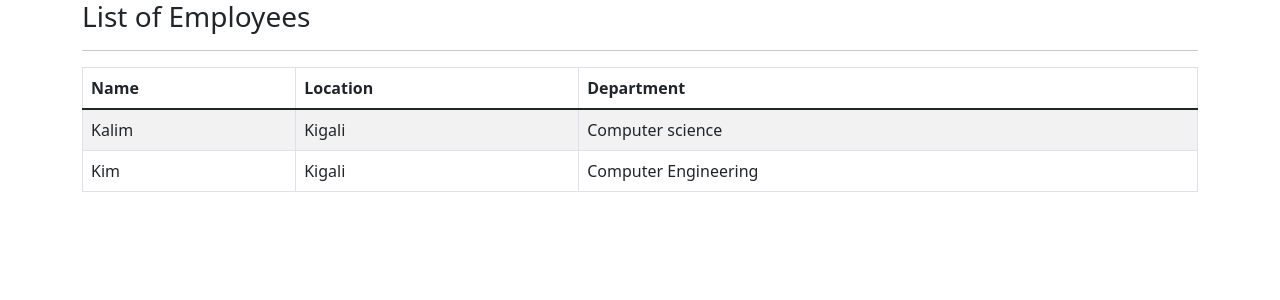
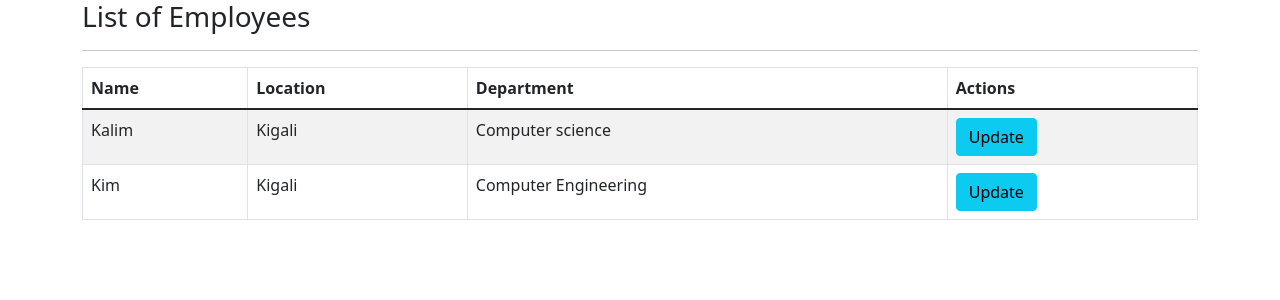
Before and after one commit to Rxavio/springboot-react-stack, a React (Create React App) app: page / in a window 1280 px wide. Shown: the top 300 px of the page. Built offline with nearby package versions, Linux system fonts and the light colour scheme.

Commit message:
add update button

```diff
--- a/src/components/EmployeesList.js
+++ b/src/components/EmployeesList.js
@@ -1,4 +1,5 @@
 import React from 'react';
+import { Link} from 'react-router-dom';
 const EmployeeList = () => {
 
   return (
@@ -12,6 +13,7 @@ const EmployeeList = () => {
               <th>Name</th>
               <th>Location</th>
               <th>Department</th>
+              <th>Actions</th>
             </tr>
           </thead>
           <tbody>
@@ -20,12 +22,18 @@ const EmployeeList = () => {
                 <td>Kalim</td>
                 <td>Kigali</td>
                 <td>Computer science</td>
+                <td>
+                  <Link className="btn btn-info" to="">Update</Link>
+                </td>
               </tr>
 
               <tr key="2">
                 <td>Kim</td>
                 <td>Kigali</td>
                 <td>Computer Engineering</td>
+                <td>
+                  <Link className="btn btn-info" to="">Update</Link>
+                </td>
               </tr>
 
           </tbody>
```
